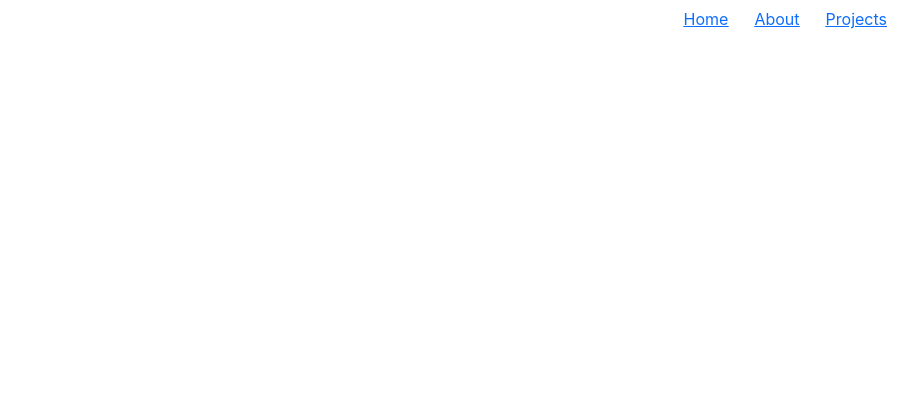
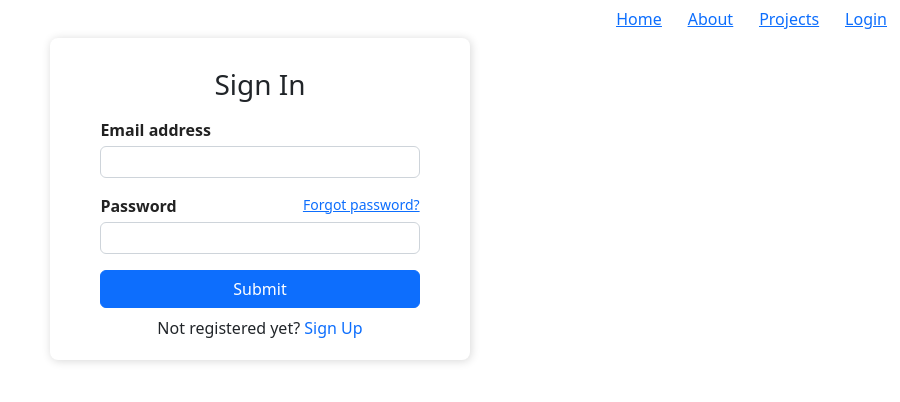
Before and after one commit to GDSC2022-SustainableMap/SDGMap, a React (Create React App) app in the folder frontend/: page /login in a window 1280 px wide. Before the commit this address had no page. Shown: the top 402 px of the page, without its empty margins (380-1280 px from the left). Built offline with nearby package versions, Linux system fonts and the light colour scheme.

Commit message:
add signin and signup pages

```diff
--- a/frontend/package.json
+++ b/frontend/package.json
@@ -8,7 +8,6 @@
     "@testing-library/user-event": "^13.5.0",
     "axios": "^1.2.1",
     "bootstrap": "^5.2.3",
-    "google-map-react": "^2.2.0",
     "react": "^18.2.0",
     "react-dom": "^18.2.0",
     "react-router-dom": "^6.8.0",
--- a/frontend/src/App.js
+++ b/frontend/src/App.js
@@ -1,13 +1,14 @@
 import React from "react";
+import { BrowserRouter as Router, Routes, Route } from 'react-router-dom';
+import { Link } from "react-router-dom";
+import 'bootstrap/dist/css/bootstrap.min.css';
 import "./App.css";
 import Home from './components/Home';
 import Projects from './components/Projects';
 import About from './components/About';
-import { BrowserRouter as Router, Routes, Route } from 'react-router-dom';
-import { Link } from "react-router-dom";
 import NavBar from './NavBar';
-import Map from './components/SimpleMap'
-
+import Map from './components/SimpleMap';
+import Login from './components/Login/login';
 
 function App() {
   return (
@@ -17,6 +18,7 @@ function App() {
         <Route exact path="/" element={<Map />} />
         <Route exact path="/about" element={<About />} />
         <Route exact path="/projects" element={<Projects />} />
+        <Route exact path="/login" element={<Login />} />
       </Routes>
     </div>
   );
--- a/frontend/src/NavBar.js
+++ b/frontend/src/NavBar.js
@@ -1,12 +1,13 @@
 import React from 'react'
-import {Link} from 'react-router-dom'
+import { Link } from 'react-router-dom'
 
-function NavBar(){
-    return(
+function NavBar() {
+    return (
         <div align="right">
             <button type="button" class="btn btn-link"><Link to="/">Home</Link></button>
             <button type="button" class="btn btn-link"><Link to="/about">About</Link></button>
             <button type="button" class="btn btn-link"><Link to="/projects">Projects</Link></button>
+            <button type="button" class="btn btn-link"><Link to="/login">Login</Link></button>
         </div>
     );
 }
--- /dev/null
+++ b/frontend/src/components/Login/login.css
@@ -0,0 +1,53 @@
+.login-container {
+    display: flex;
+    justify-content: center;
+    align-items: top;
+    width: 100vw;
+    height: 50%;
+}
+
+.login-form {
+    width: 420px;
+    box-shadow: #00000029 1px 1px 10px;
+    padding-top: 30px;
+    padding-bottom: 20px;
+    border-radius: 8px;
+    background-color: #ffffff;
+}
+
+.form-content {
+    padding-left: 12%;
+    padding-right: 12%;
+}
+
+.form-title {
+    text-align: center;
+    margin-bottom: 1em;
+    font-size: 24px;
+    color: #222222;
+    font-weight: 800;
+}
+
+.login-label {
+    display: inline-block;
+    text-align: left;
+    font-size: 16px;
+    font-weight: 600;
+    color: #222222;
+    width: 100%;
+}
+
+.form-group {
+    position: relative;
+}
+
+.form-group > input {
+    font-size: 12px;
+}
+
+.form-group > a {
+    position: absolute;
+    font-size: 14px;
+    top: 0;
+    right: 0;
+}
--- /dev/null
+++ b/frontend/src/components/Login/login.js
@@ -0,0 +1,117 @@
+import React, { useState } from "react"
+import { BrowserRouter as Router, Routes, Route } from 'react-router-dom';
+import { Link } from "react-router-dom";
+import Psd_reset from './password_reset';
+import './login.css';
+
+export default function (props) {
+    let [authMode, setAuthMode] = useState("signin")
+    const changeAuthMode = () => { setAuthMode(authMode === "signin" ? "signup" : "signin") }
+
+    if (authMode === "signin") {
+        return (
+            <div className="login-container">
+                <form className="login-form">
+                    <div className="form-content">
+                        <h3 className="title">Sign In</h3>
+                        <div className="form-group mt-3">
+                            <label className="login-label">Email address</label>
+                            <input
+                                type="email"
+                                className="form-control mt-1"
+                                placeholder=""
+                            />
+                        </div>
+                        <div className="form-group mt-3">
+                            <label className="login-label">Password</label>
+                            <input
+                                type="password"
+                                className="form-control mt-1"
+                                placeholder=""
+                            />
+                            {/* <button type="button" class="btn btn-link"><Link to="/password_reset">Forgot password?</Link></button>
+                            <Routes>
+                                <Route exact path="/password_reset" element={<Psd_reset/>} />
+                            </Routes> */}
+                            <a href="./password_reset">Forgot password?</a>
+                        </div>
+                        <div className="d-grid  mt-3">
+                            <button type="submit" className="btn btn-primary">
+                                Submit
+                            </button>
+                        </div>
+                        <div className="text-center mt-2">
+                            Not registered yet?{" "}
+                            <span className="link-primary" onClick={changeAuthMode}>
+                                Sign Up
+                            </span>
+                        </div>
+
+                    </div>
+                </form>
+            </div>
+        )
+    }
+
+    return (
+        <div className="login-container">
+            <form className="login-form">
+                <div className="form-content">
+                    <h3 className="title">Sign Up</h3>
+                    <div className="form-group mt-3">
+                        <label className="login-label">Username</label>
+                        <input
+                            type="text"
+                            className="form-control mt-1"
+                            placeholder="Username"
+                        />
+                    </div>
+                    <div className="form-group mt-3">
+                        <label className="login-label">Email address</label>
+                        <input
+                            type="email"
+                            className="form-control mt-1"
+                            placeholder="Email Address"
+                        />
+                    </div>
+                    <div className="form-group mt-3 text-left">
+                        <label className="login-label">Password</label>
+                        <input
+                            type="password"
+                            className="form-control mt-1"
+                            placeholder="Password"
+                        />
+                        <a href="/password_reset">Forgot password?</a>
+                    </div>
+                    <div className="form-group mt-3">
+                        <label className="login-label">Birth</label>
+                        <input
+                            type="text"
+                            className="form-control mt-1"
+                            placeholder="YYYY/MM/DD"
+                        />
+                    </div>
+                    <div className="form-group mt-3">
+                        <label className="login-label">Region</label>
+                        <input
+                            type="text"
+                            className="form-control mt-1"
+                            placeholder=""
+                        />
+                    </div>
+                    <div className="d-grid gap-2 mt-3">
+                        <button type="submit" className="btn btn-primary">
+                            Submit
+                        </button>
+                    </div>
+                    <div className="text-center mt-2">
+                        Already registered?{" "}
+                        <span className="link-primary" onClick={changeAuthMode}>
+                            Sign In
+                        </span>
+                    </div>
+                </div>
+            </form>
+        </div>
+    )
+}
--- /dev/null
+++ b/frontend/src/components/Login/password_reset.js
@@ -0,0 +1,7 @@
+import React from 'react';
+
+export default function(){
+    return(
+        <h1> want to reset password? </h1>
+    )
+}
```
Also changed, not shown: 1 other file (tests, documents, lock files or other folders). Lines whose indentation alone changed are shown as unchanged.
